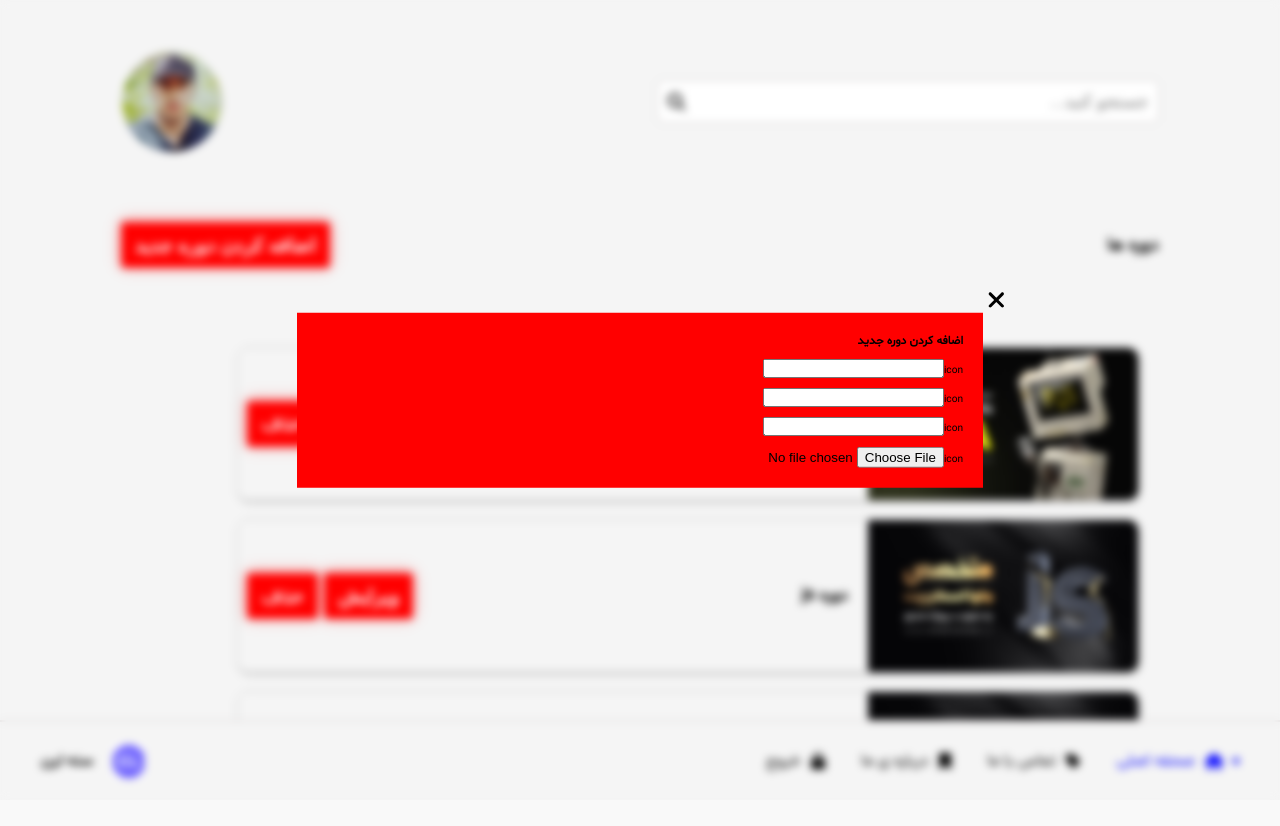
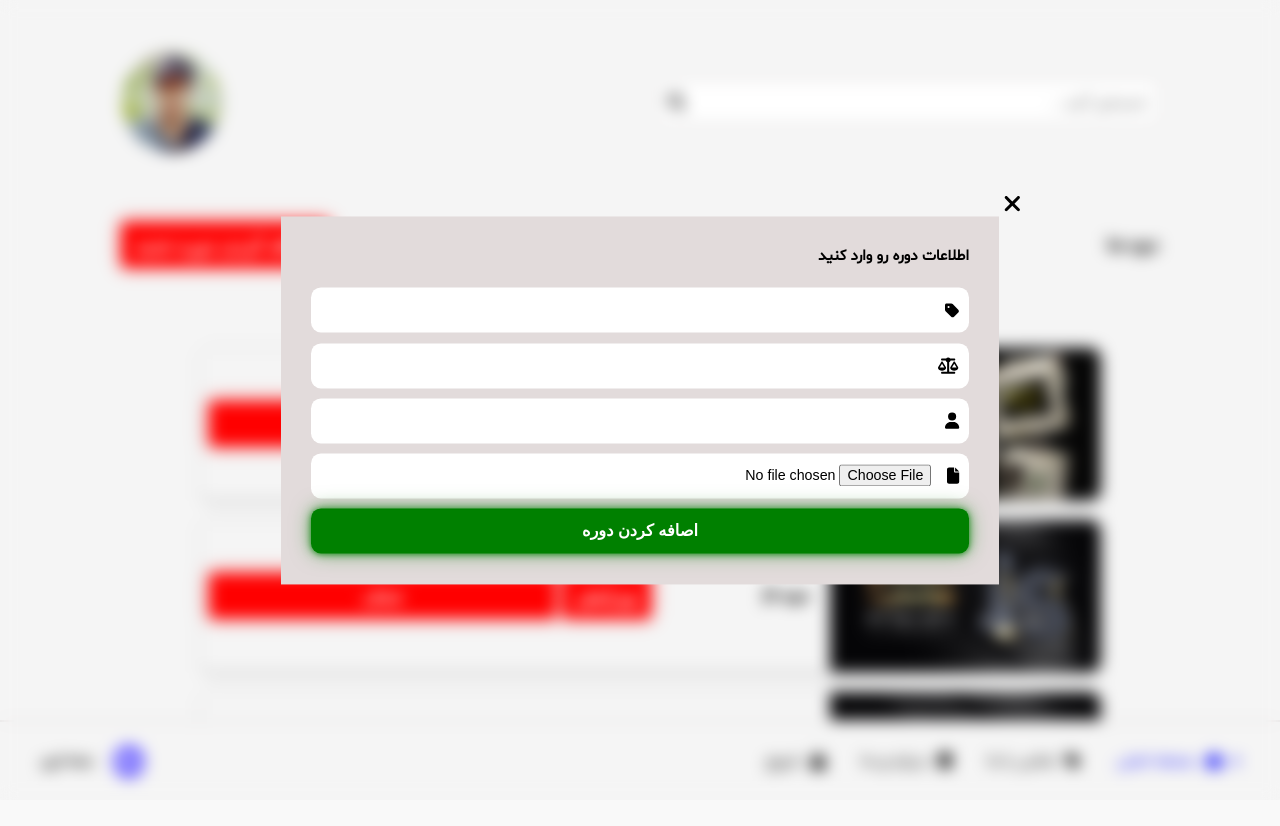
Before and after one commit to kaywanmohebjalali/Cms, a Next.js app: page / in a window 1280 px wide. Both pictures are taken after a click on the element "اضافه کردن دوره جدید". Built offline with nearby package versions, Linux system fonts and the light colour scheme.

Commit message:
create form

```diff
--- a/components/modules/addCourse/AddCourse.tsx
+++ b/components/modules/addCourse/AddCourse.tsx
@@ -2,6 +2,7 @@ import React from 'react'
 import Button from '../button/Button'
 import Modal from '../modal/Modal'
 import Form from '../form/Form'
+
 
 
 
@@ -18,7 +19,7 @@ const AddCourse = () => {
 </Modal.Open >
 <Modal.Window name='add-course'>
 
- <Form/>
+ <Form title='اطلاعات دوره رو وارد کنید' textButton='اصافه کردن دوره'/>
 </Modal.Window>
 
 </Modal>
--- a/components/modules/form/Form.tsx
+++ b/components/modules/form/Form.tsx
@@ -1,29 +1,60 @@
-import React from 'react'
+import React, { MouseEvent, ReactNode } from 'react'
+import "@fortawesome/fontawesome-svg-core/styles.css";
+import { config } from "@fortawesome/fontawesome-svg-core";
+import { FontAwesomeIcon } from '@fortawesome/react-fontawesome';
+import { faBalanceScale,  faFile,  faTag, faUser, } from '@fortawesome/free-solid-svg-icons';
+config.autoAddCss = false;
 
 import styled from '@/styles/Form.module.scss'
 
-const Form = () => {
+
+const Form = ({file, title, textButton}:{file?:boolean,title:String, textButton:String}) => {
+
+
+
+function CourseHandler(e: MouseEvent<HTMLButtonElement>){
+  e.preventDefault()
+
+  // code
+}
+
+
   return (
     <form className={`${styled.form}`}>
-        <h3>اضافه کردن دوره جدید</h3>
+      <h3 className={`${styled.title}`}>{title}</h3>
       <div className="">
-          icon
-        <input type="text" placeholder='' name='courseName'/>
+      <FontAwesomeIcon
+        icon={faTag}
+        className={`${styled.icon}`}
+
+      />
+        <input type="text" placeholder='' name='courseName' />
       </div>
 
       <div className="">
-            icon
-        <input type="number" placeholder='' name='coursePrice'/>
+      <FontAwesomeIcon
+        icon={faBalanceScale}
+        className={`${styled.icon}`}
+      />
+        <input type="number" placeholder='' name='coursePrice' />
       </div>
 
       <div className="">
-            icon
-         <input type="text" placeholder='' name='courseTeacherName'/>
+      <FontAwesomeIcon
+        icon={faUser}
+        className={`${styled.icon}`}
+      />
+        <input type="text" placeholder='' name='courseTeacherName' />
       </div>
-        <div className="">
-            icon
-        <input type="file" name="img"  />
-        </div>
+      {file!=false &&<div className="">
+      <FontAwesomeIcon
+        icon={faFile}
+        className={`${styled.icon}`}
+      />
+        <input type="file" name="img" />
+      </div>}
+
+      <button onClick={CourseHandler}>{textButton}</button>
     </form>
   )
 }
--- a/components/modules/updateCourse/UpdateCourse.tsx
+++ b/components/modules/updateCourse/UpdateCourse.tsx
@@ -1,9 +1,24 @@
 import React from 'react'
 import Button from '../button/Button'
+import Modal from '../modal/Modal'
+import Form from '../form/Form'
 
 const UpdateCourse = () => {
   return (
-    <Button  color='#fff' backGroundColor='blue' boxShadow='var(--box-shadow-blue)'>  ویرایش  </Button>
+    <Modal>
+
+<Modal.Open opens='add-course'>
+   <div >
+
+<Button  color='#fff' backGroundColor='blue' boxShadow='var(--box-shadow-blue)' width='100%'>  ویرایش  </Button>
+   </div>
+</Modal.Open >
+<Modal.Window name='add-course'>
+
+ <Form file={false} title='اطلاعات جدید را وارد کنید' textButton='اپدیت دوره'/>
+</Modal.Window>
+
+</Modal>
   )
 }
 
--- a/styles/Courses.module.scss
+++ b/styles/Courses.module.scss
@@ -2,9 +2,11 @@
     background-color: var(--color-bg);
     display: grid;
     align-items: center;
+    justify-items: center;
     gap: 2rem;
     height: 60vh;
     overflow: scroll;
+    overflow-x: hidden;
 
     padding: 4rem 2rem 10vh 2rem;
 
@@ -13,5 +15,17 @@
 
     }
 
+    @media screen and (min-width:400px) {
+
+        padding-left: 2rem;
+        padding-right: 0rem;
+        }
+
+    @media screen and (max-width:400px) {
+
+      padding-left: 2rem;
+      padding-right: 0.5rem;
+      }
+
 
 }
--- a/styles/Form.module.scss
+++ b/styles/Form.module.scss
@@ -1,13 +1,49 @@
 .form{
-    background-color: red;
+    background-color: var(--color-gray-third);
     width: 100%;
     height: 100%;
     display: flex;
     flex-direction: column;
-padding: 2rem;
+padding: 3rem;
 gap: 1rem;
 }
 
+.form div{
+    width: 100%;
+    background-color: #fff;
+    padding: 0 1rem;
+    border-radius: 10px;
+    display: flex;
+    align-items: center;
+    height: 45px;
+}
 .form input{
+    width: 90%;
+    border: none;
+    outline: none;
+    background-color: transparent;
+    padding: 0 1rem;
+    margin-right: 0.5rem;
+    font-size: 1.4rem;
 
 }
+
+.form button{
+    height: 45px;
+    border: none;
+    border-radius: 10px;
+    font-size: 1.6rem;
+    font-weight: bold;
+    background-color: var(--color);
+    color: #fff;
+    box-shadow: var(--box-shadow-green);
+}
+
+.icon{
+    font-size: 1.6rem !important;
+}
+
+.title{
+    font-size: 1.5rem;
+    margin-bottom: 1rem;
+}
--- a/styles/Modal.module.scss
+++ b/styles/Modal.module.scss
@@ -5,7 +5,7 @@
   width: 100%;
   height: 100vh;
   background-color: var(--backdrop-color);
-  backdrop-filter: blur(4px);
+  backdrop-filter: blur(8px);
   z-index: 1000;
   transition: all 0.5s;
 }
@@ -13,7 +13,8 @@
 
 
 .styledModal{
-  width: 60%;
+  width: 70%;
+  max-width: 800px;
 
   position: fixed;
   top: 50%;
@@ -25,6 +26,11 @@
   box-shadow: var(--shadow-lg);
   padding: 4rem;
   transition: all 0.5s;
+
+  @media screen and (max-width:700px) {
+
+    width: 90%;
+    }
 }
 
 
--- a/styles/courseItem.module.scss
+++ b/styles/courseItem.module.scss
@@ -17,6 +17,12 @@
         gap: 4rem;
         padding: 2rem;
       }
+
+
+    @media screen and (max-width:400px) {
+      width: 100%;
+    padding: 1rem;
+    }
 }
 .left{
   width: 50%;
--- a/styles/globals.scss
+++ b/styles/globals.scss
@@ -7,6 +7,7 @@
   --color-white: #fff;
   --color-gray:#888;
   --color-gray-sec:rgba(201, 194, 194,0.4);
+  --color-gray-third:rgb(226, 219, 219);
   --box-shadow-blue: 0px 1px 2px rgba(0, 0, 255,0.5),
     0px -1px 6px rgba(0, 0, 255,0.5),
     0px -1px 12px rgba(0, 0, 255,0.5);
@@ -265,6 +266,8 @@ cursor: pointer;
   height: auto;
 
 
+
+
 }
 
 .top-main{
@@ -286,6 +289,7 @@ cursor: pointer;
 }
 
 
+
 ::-webkit-scrollbar {
   width: 3px;
 }
```
Lines whose indentation alone changed are shown as unchanged.
